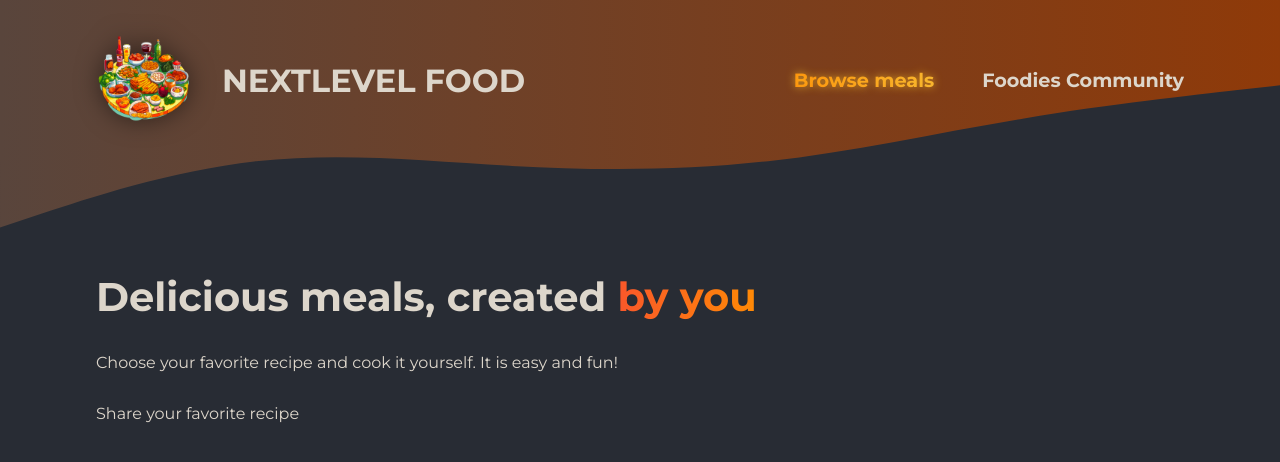
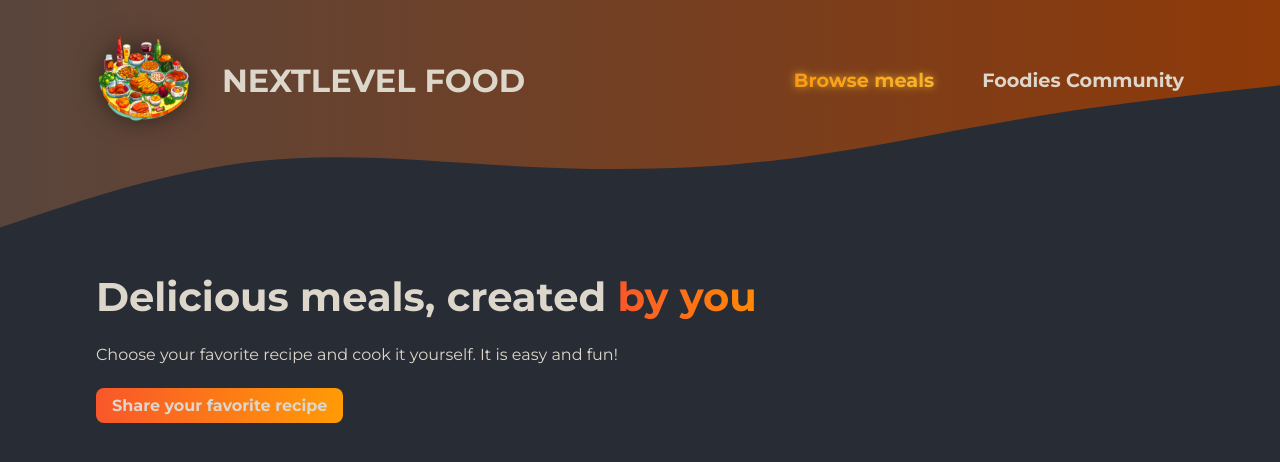
Before and after one commit to Danielle-Luz/foodies-nextjs-project, a Next.js app: page /meals in a window 1280 px wide. Shown: the top 462 px of the page. Built offline with nearby package versions, Linux system fonts and the light colour scheme.

Commit message:
feat: styled header link

```diff
--- a/app/meals/styles.module.css
+++ b/app/meals/styles.module.css
@@ -2,7 +2,7 @@
   color: var(--color-white-1);
   display: flex;
   flex-direction: column;
-  gap: 1rem;
+  gap: 0.5rem;
   padding-block: 5rem;
 }
 
@@ -16,3 +16,11 @@
   -webkit-background-clip: text;
   -webkit-text-fill-color: transparent;
 }
+
+.header-link {
+  align-self: flex-start;
+  background: linear-gradient(90deg, #f9572a, #ff9b05);
+  border-radius: 0.5rem;
+  font-weight: bold;
+  padding: 0.5rem 1rem;
+}
```
